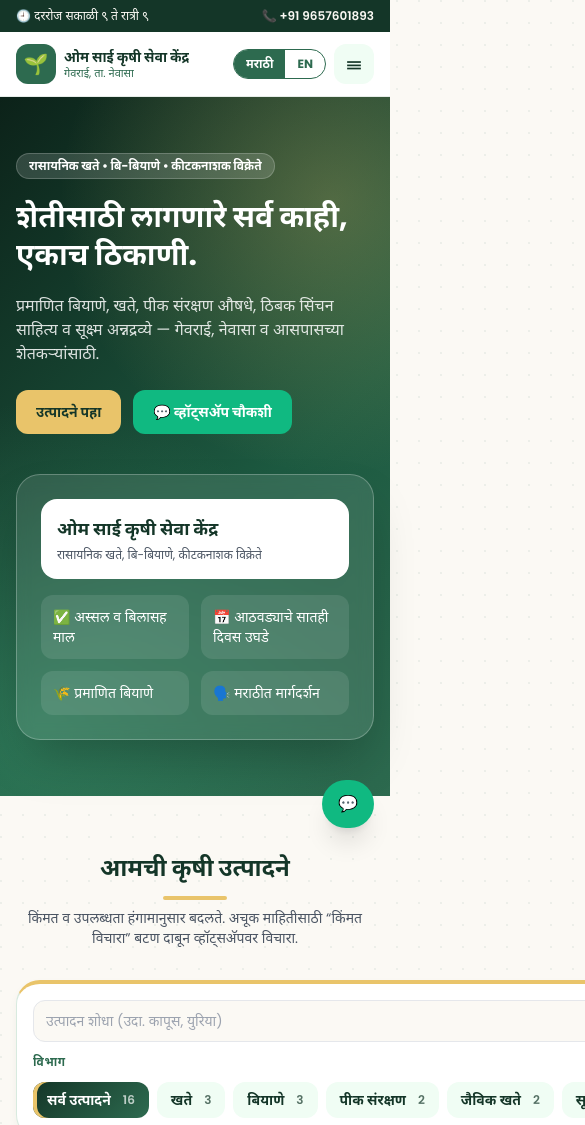
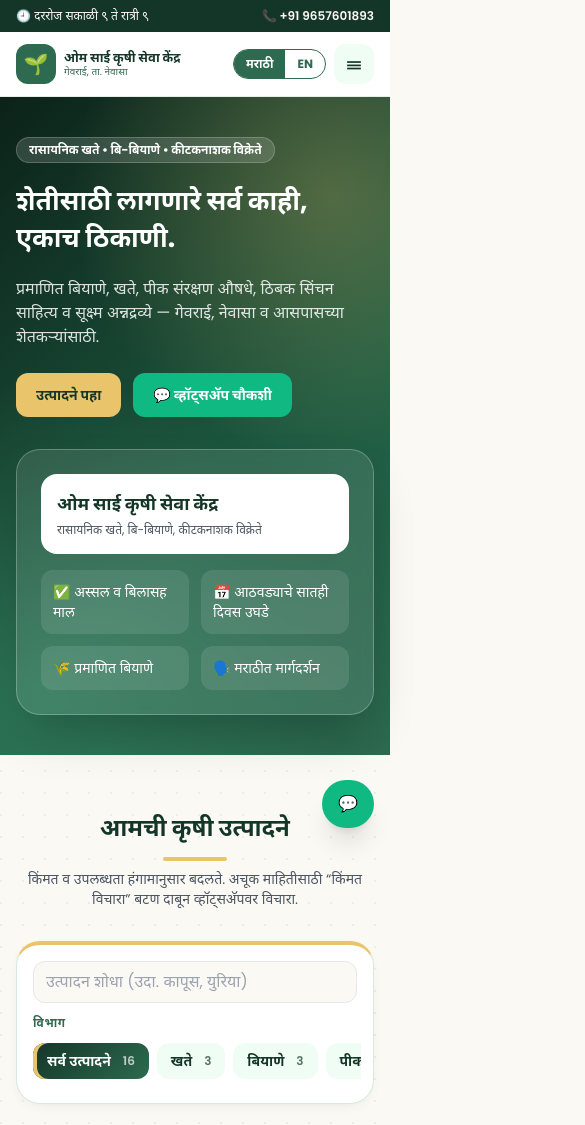
Before and after one commit to chandrakantkardile/Agri-Demo, a website: page index.html in a window 390 px wide. Shown: the top 1125 px of the page, 585 px wide, since content can reach past the window. Drawn offline with nearby package versions, Linux system fonts and the light colour scheme.

Commit message:
Mobile Ui Changes Correction

```diff
--- a/index.html
+++ b/index.html
@@ -16,6 +16,10 @@ body{background:#fbf9f4 radial-gradient(circle at 1px 1px,rgba(45,106,79,.07) 1p
 details>summary{cursor:pointer;list-style:none}details>summary::-webkit-details-marker{display:none}
 details[open] .chev{transform:rotate(180deg)}
 .more{display:none}.open .more{display:block}
+html[lang=mr] h1,html[lang=mr] h2,html[lang=mr] h3{line-height:1.4}
+html[lang=en] h1{line-height:1.2}
+img,svg{max-width:100%}
+@media(max-width:640px){input,textarea{font-size:16px!important}section{scroll-margin-top:4.5rem}}
 .cat.on{background:linear-gradient(135deg,#143628,#2d6a4f);color:#fff;box-shadow:inset 4px 0 0 #e9c46a}
 </style>
 </head>
@@ -35,8 +39,8 @@ details[open] .chev{transform:rotate(180deg)}
     <a href="#home" class="flex items-center gap-2 min-w-0">
       <span class="w-10 h-10 shrink-0 rounded-xl bg-leaf text-gold flex items-center justify-center text-xl">🌱</span>
       <span class="leading-tight min-w-0">
-        <span class="block font-bold text-forest text-sm sm:text-base truncate" data-i="shop"></span>
-        <span class="block text-[11px] text-leaf" data-i="place"></span>
+        <span class="block font-bold text-forest text-[13px] sm:text-base sm:truncate" data-i="shop"></span>
+        <span class="block text-[10px] sm:text-[11px] text-leaf" data-i="place"></span>
       </span>
     </a>
     <nav class="hidden lg:flex gap-6 text-sm font-semibold text-gray-700">
@@ -58,10 +62,10 @@ details[open] .chev{transform:rotate(180deg)}
 <main>
 <!-- HERO -->
 <section id="home" class="text-white" style="background:radial-gradient(circle at 85% 15%,rgba(233,196,106,.28),transparent 40%),radial-gradient(circle at 10% 90%,rgba(82,183,136,.3),transparent 45%),linear-gradient(135deg,#0c2219,#1d5a41 60%,#2d6a4f)">
-  <div class="max-w-6xl mx-auto px-4 py-14 lg:py-20 grid lg:grid-cols-2 gap-10 items-center">
+  <div class="max-w-6xl mx-auto px-4 py-10 sm:py-14 lg:py-20 grid lg:grid-cols-2 gap-8 lg:gap-10 items-center">
     <div class="space-y-5">
       <span class="inline-block text-xs font-bold bg-white/15 border border-white/20 rounded-full px-3 py-1" data-i="badge"></span>
-      <h1 class="text-3xl sm:text-4xl lg:text-5xl font-bold leading-tight" data-i="h1"></h1>
+      <h1 class="text-[1.65rem] sm:text-4xl lg:text-5xl font-bold break-words" data-i="h1"></h1>
       <p class="text-white/85 max-w-xl" data-i="hp"></p>
       <div class="flex flex-wrap gap-3 pt-1">
         <a href="#products" class="bg-gold text-forest font-bold text-sm px-5 py-3 rounded-xl" data-i="explore"></a>
@@ -89,15 +93,15 @@ details[open] .chev{transform:rotate(180deg)}
     <h2 class="text-2xl sm:text-3xl font-bold text-forest" data-i="ph"></h2><div class="w-16 h-1 bg-gold rounded-full mx-auto mt-3"></div>
     <p class="text-sm text-gray-600 mt-2" data-i="pp"></p>
   </div>
-  <div class="grid lg:grid-cols-[260px_1fr] gap-6 items-start">
-    <div class="order-2">
+  <div class="grid grid-cols-[minmax(0,1fr)] lg:grid-cols-[260px_minmax(0,1fr)] gap-6 items-start">
+    <div class="order-2 min-w-0">
       <div id="grid" class="grid sm:grid-cols-2 xl:grid-cols-3 gap-5"></div>
       <p id="empty" class="hidden text-center text-gray-500 py-10" data-i="empty"></p>
     </div>
-    <aside class="order-1 lg:sticky lg:top-24 card p-4 space-y-3 border-t-4 border-t-gold">
+    <aside class="order-1 min-w-0 lg:sticky lg:top-24 card p-4 space-y-3 border-t-4 border-t-gold">
       <input id="q" oninput="Q=this.value.toLowerCase();render()" data-ph="search" class="w-full text-sm border border-gray-200 rounded-xl px-3 py-2.5 focus:outline-none focus:ring-2 focus:ring-leaf bg-cream">
       <h3 class="text-xs font-bold uppercase tracking-wider text-leaf" data-i="cats"></h3>
-      <div id="cats" class="flex lg:flex-col gap-2 overflow-x-auto pb-1"></div>
+      <div id="cats" class="flex lg:flex-col gap-2 overflow-x-auto pb-2 -mx-1 px-1 lg:mx-0 lg:px-0 lg:pb-0"></div>
     </aside>
   </div>
 </section>
@@ -160,7 +164,7 @@ details[open] .chev{transform:rotate(180deg)}
 </main>
 
 <!-- FOOTER -->
-<footer class="bg-forest text-cream/80 text-sm">
+<footer class="bg-forest text-cream/80 text-sm pb-16 sm:pb-0">
   <div class="max-w-6xl mx-auto px-4 py-10 grid sm:grid-cols-3 gap-8">
     <div class="space-y-2">
       <p class="font-bold text-white" data-i="shop"></p>
```
